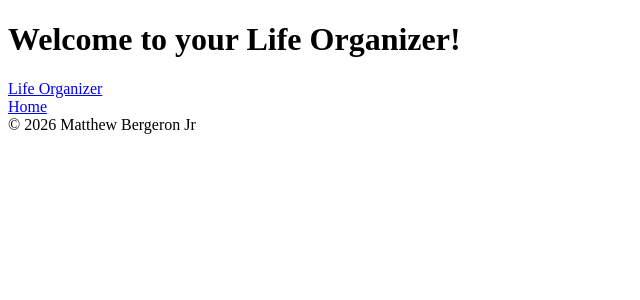
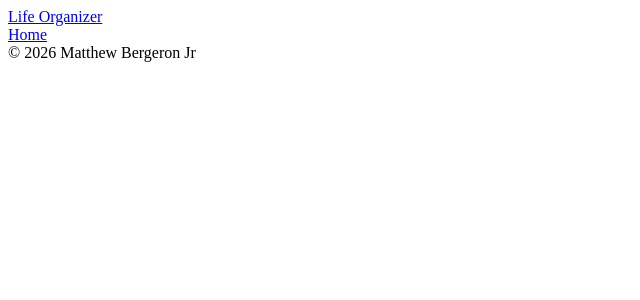
Before and after one commit to Mattmberg/nextjs-life-organizer, a Next.js app in the folder nextjs-life-organizer/: page / in a window 1280 px wide. Shown: the top 300 px of the page, without its empty margins (0-640 px from the left). Built offline with nearby package versions, Linux system fonts and the light colour scheme.

Commit message:
Removed H1 and updated websiteName to use pageTitle from Header.

```diff
--- a/nextjs-life-organizer/components/header.tsx
+++ b/nextjs-life-organizer/components/header.tsx
@@ -13,9 +13,7 @@ type HeaderProps = {
 export default function Header({pageTitle}: HeaderProps) {
     return (
         <header>
-            <h1>Welcome to your Life Organizer!</h1>
-
-            <NavBar websiteName="Life Organizer" links={navigationLinks} />
+            <NavBar websiteName={pageTitle} links={navigationLinks} />
         </header>
     );
 }
```
